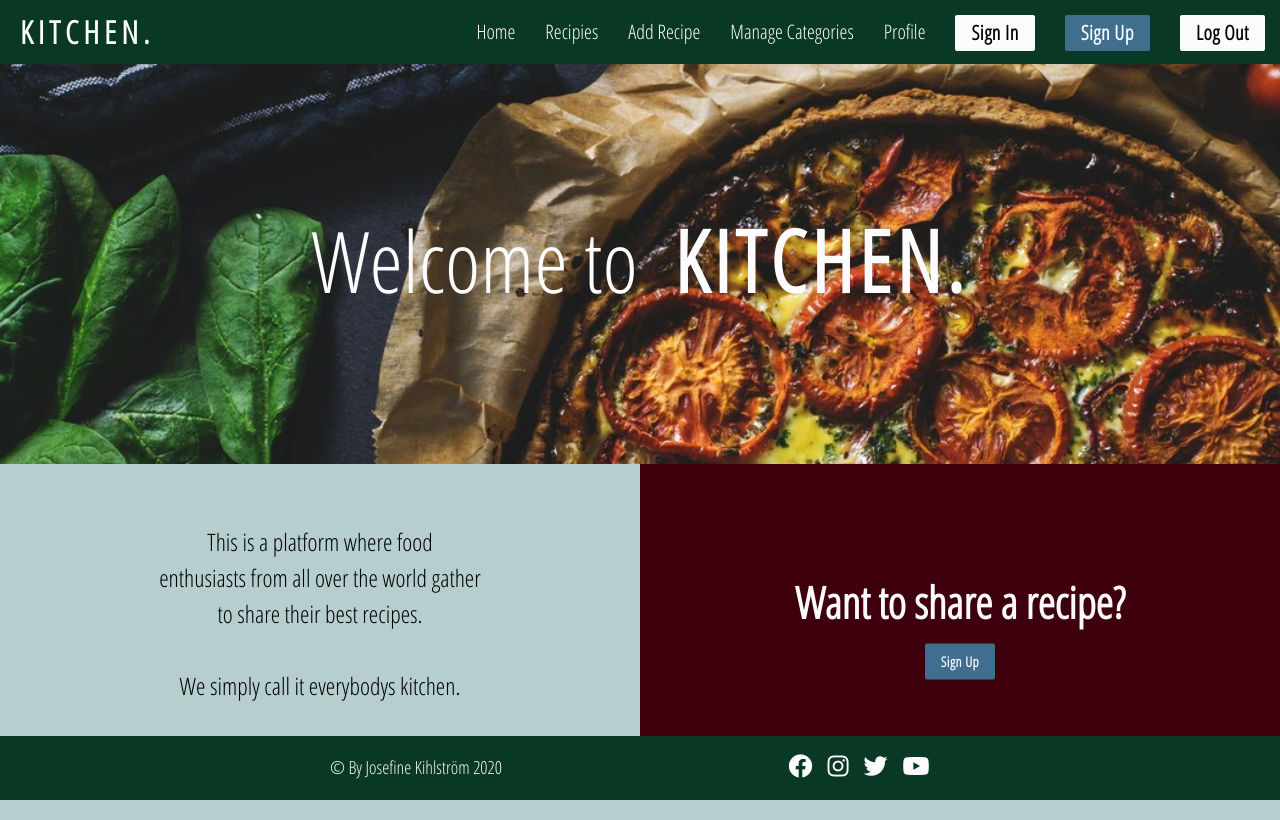
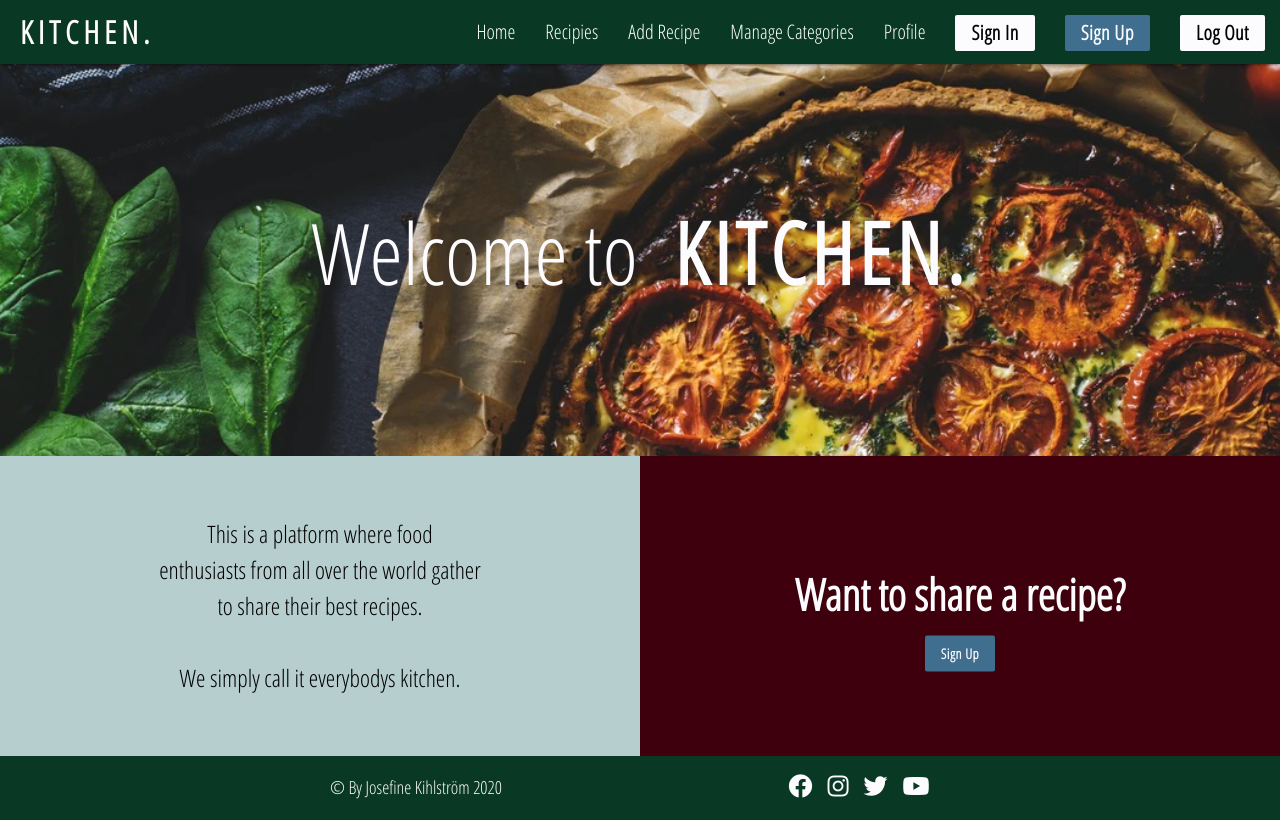
Before and after one commit to Code-Institute-Submissions/Kitchen, a Flask app: page / in a window 1280 px wide. Run offline with Flask 2, Linux system fonts and the light colour scheme; data that the repository does not hold is empty; some libraries are stand-ins or nearby versions.

Commit message:
Add main container to make footer sticky

```diff
--- a/static/css/style.css
+++ b/static/css/style.css
@@ -13,6 +13,18 @@
 }
 
 
+/* body and main content ---------------------------------------- */
+body {
+    display: flex;
+    min-height: 100vh;
+    flex-direction: column;
+}
+
+main {
+    flex: 1 0 auto;
+}
+
+
 /* all rows ---------------------------------------- */
 .row {
     margin-bottom: 0px;
@@ -22,6 +34,8 @@
 /* navbar ---------------------------------------- */
 .nav-extended {
     background-color: #093824;
+    position: fixed;
+    top: 0;
 }
 
 .navbar-text a {
@@ -49,6 +63,7 @@
 .hero-img {
     height: 400px;
     width: 100%;
+    margin-top: 56px;
     background-image: url('../img/hero1.jpg');
     background-position: center center;
     background-size: cover;
@@ -99,10 +114,8 @@
     background-color: #093824;
     font-size: 18px;
     color: #FCFCFF;
-    position: fixed;
-    left: 0;
-    bottom: 0;
     width: 100%;
+    padding-top: 0px;
 }
 
 .social-links {
--- a/templates/base.html
+++ b/templates/base.html
@@ -59,7 +59,7 @@
     {% endblock %}
 
     <footer>
-          <div class="footer-copyright">
+          <div class="page-footer footer-copyright">
             <div class="container">
                 <div class="row footer-row">
                     <div class="col m6 s12 center-align">
--- a/templates/index.html
+++ b/templates/index.html
@@ -1,6 +1,6 @@
 {% extends "base.html" %}
 {% block content %}
-
+    <main>
         <div class="row">
             <div class="hero-img center-align">
                 <h1 class="welcome-h1 open-sans">Welcome to <strong class="logo-text">Kitchen.</strong></h1>
@@ -26,5 +26,6 @@
                 </div>
             </div>
         </div>
+    </main>
 
 {% endblock %}
```
Lines whose indentation alone changed are shown as unchanged.
